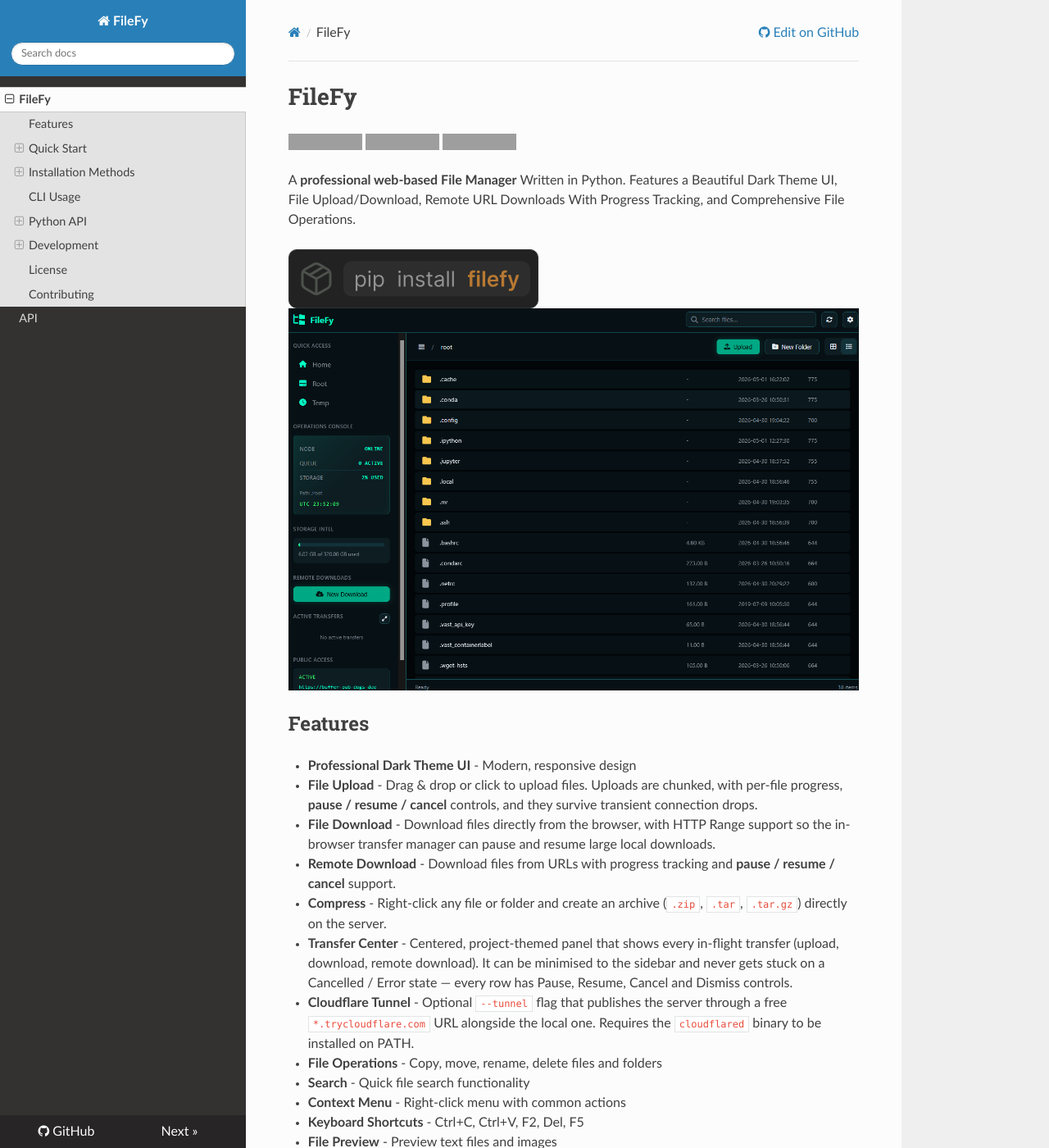
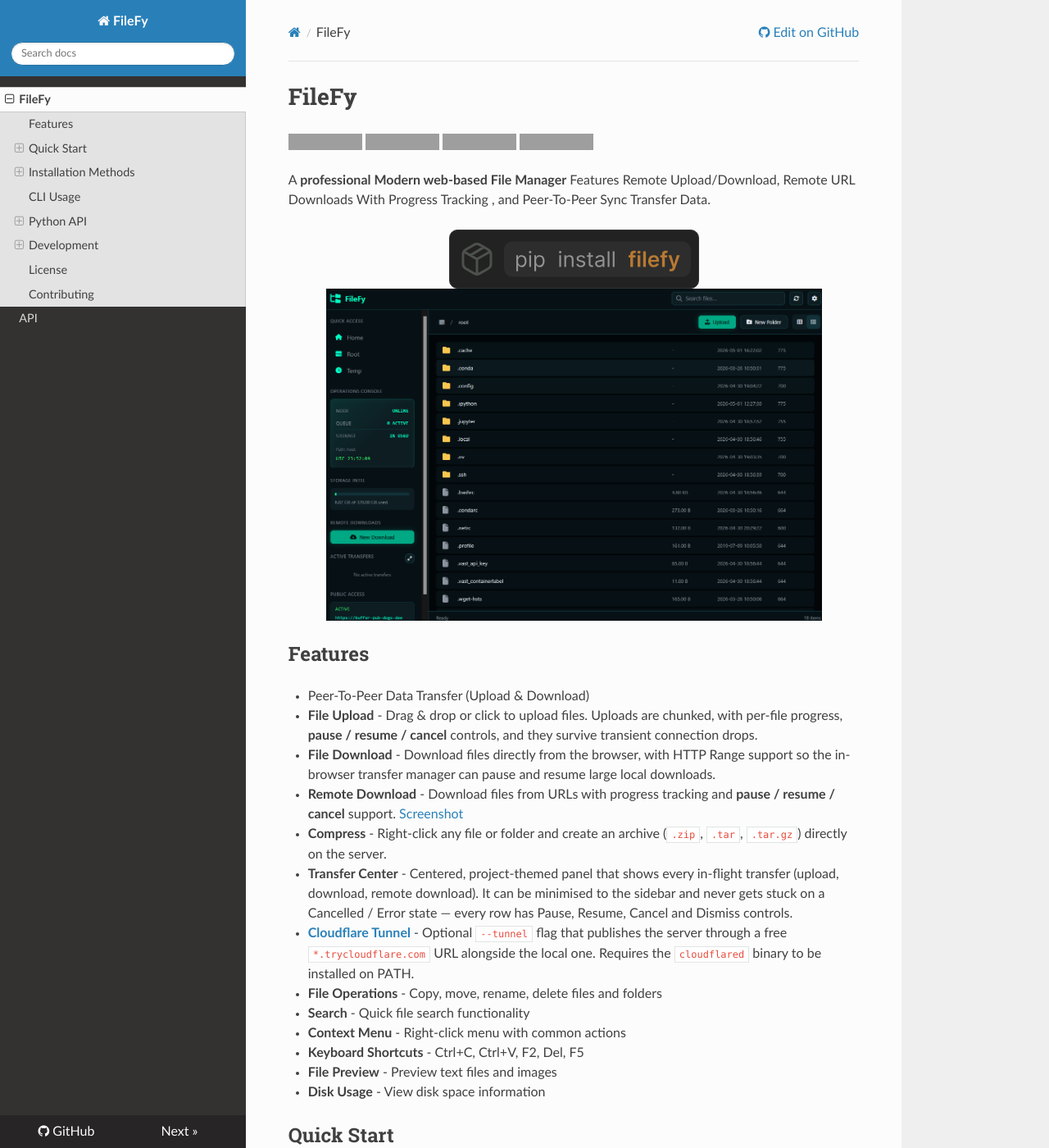
Before and after one commit to Pymmdrza/filefy, an MkDocs documentation site: the page built from docs/index.md, in a window 1280 px wide and 1400 px high. Shown: the whole window at 82% size. Built offline with MkDocs 1.6.1, drawn with Linux system fonts in a browser that asks for light colours; nearby versions of some CDN libraries; grey boxes are pictures that could not be loaded.

Commit message:
Update index.md

```diff
--- a/docs/index.md
+++ b/docs/index.md
@@ -3,18 +3,19 @@
 [![Python Version](https://img.shields.io/badge/python-3.8%2B-blue)](/)
 [![License](https://img.shields.io/badge/license-MIT-green)](/LICENSE)
 [![FileFy - Modern Cloud File Manager](https://img.shields.io/pypi/v/filefy?color=blue&logo=python)](https://pypi.org/project/filefy/ 'Filefy Modern Flask File Manager')
+[![FileFy Run On google Colab](https://img.shields.io/badge/Google-Colab-eb951b?style=plastic&logo=google&logoColor=white)](https://colab.research.google.com/drive/1dq45tz_wPe8KAd1nQ2zFqRIiWsqOlpXW?usp=sharing)
 
+A **professional Modern web-based File Manager** Features Remote Upload/Download, Remote URL Downloads With Progress Tracking , and Peer-To-Peer Sync Transfer Data.
 
-A **professional web-based File Manager** Written in Python. Features a Beautiful Dark Theme UI, File Upload/Download, Remote URL Downloads With Progress Tracking, and Comprehensive File Operations.
-
-
-[![pip install filefy](./pip.svg)](./pip.svg 'Modern Cloud File Manager - FileFy')
-[![Home Screen](./home-screen.png 'FileFy Home screen')](./home-screen.png 'home screen from filefy')
-
+<p align="center">
+<a title="pip install filefy" href="https://pypi.org/project/filefy"><img src="./pip.svg" alt="Modern Cloud File Manager - FileFy" width="305"/></a>
+<br/>
+<a title="FileFy - Home Screenshot" href="./home-screen.png"><img src="./home-screen.png" alt="Modern Cloud File Manager - FileFy" width="605"/></a>
+</p>
 
 ## Features
 
-- **Professional Dark Theme UI** - Modern, responsive design
+- Peer-To-Peer Data Transfer (Upload & Download)
 - **File Upload** - Drag & drop or click to upload files. Uploads are
   chunked, with per-file progress, **pause / resume / cancel** controls,
   and they survive transient connection drops.
@@ -22,14 +23,14 @@
   HTTP Range support so the in-browser transfer manager can pause and
   resume large local downloads.
 - **Remote Download** - Download files from URLs with progress tracking
-  and **pause / resume / cancel** support.
+  and **pause / resume / cancel** support. [Screenshot](https://raw.githubusercontent.com/Pymmdrza/filefy/refs/heads/main/.github/home-screen.png 'FileFy - Download Process Screenshot')
 - **Compress** - Right-click any file or folder and create an archive
   (`.zip`, `.tar`, `.tar.gz`) directly on the server.
 - **Transfer Center** - Centered, project-themed panel that shows every
   in-flight transfer (upload, download, remote download). It can be
   minimised to the sidebar and never gets stuck on a Cancelled / Error
   state — every row has Pause, Resume, Cancel and Dismiss controls.
-- **Cloudflare Tunnel** - Optional `--tunnel` flag that publishes the
+- [**Cloudflare Tunnel**](https://developers.cloudflare.com/cloudflare-one/networks/connectors/cloudflare-tunnel/ 'Cloudflare Tunnel') - Optional `--tunnel` flag that publishes the
   server through a free `*.trycloudflare.com` URL alongside the local
   one. Requires the `cloudflared` binary to be installed on PATH.
 - **File Operations** - Copy, move, rename, delete files and folders
```
